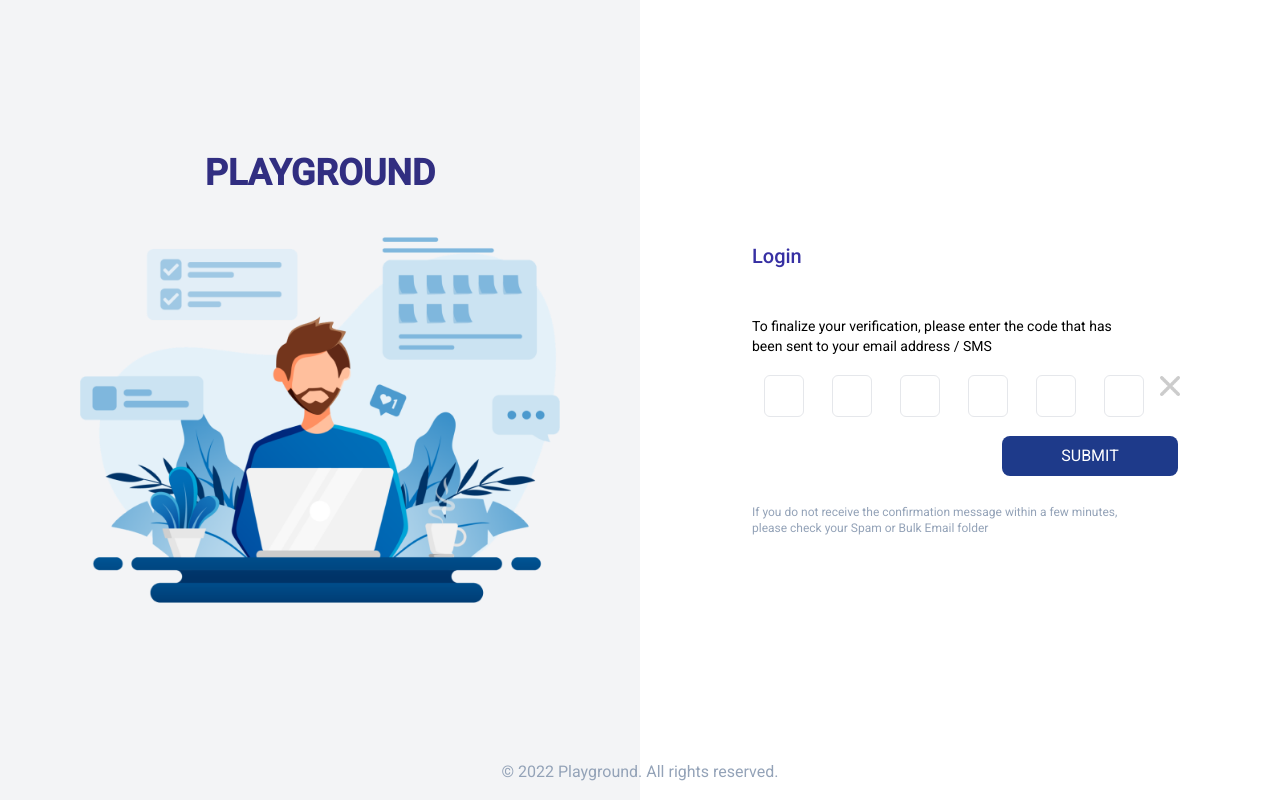
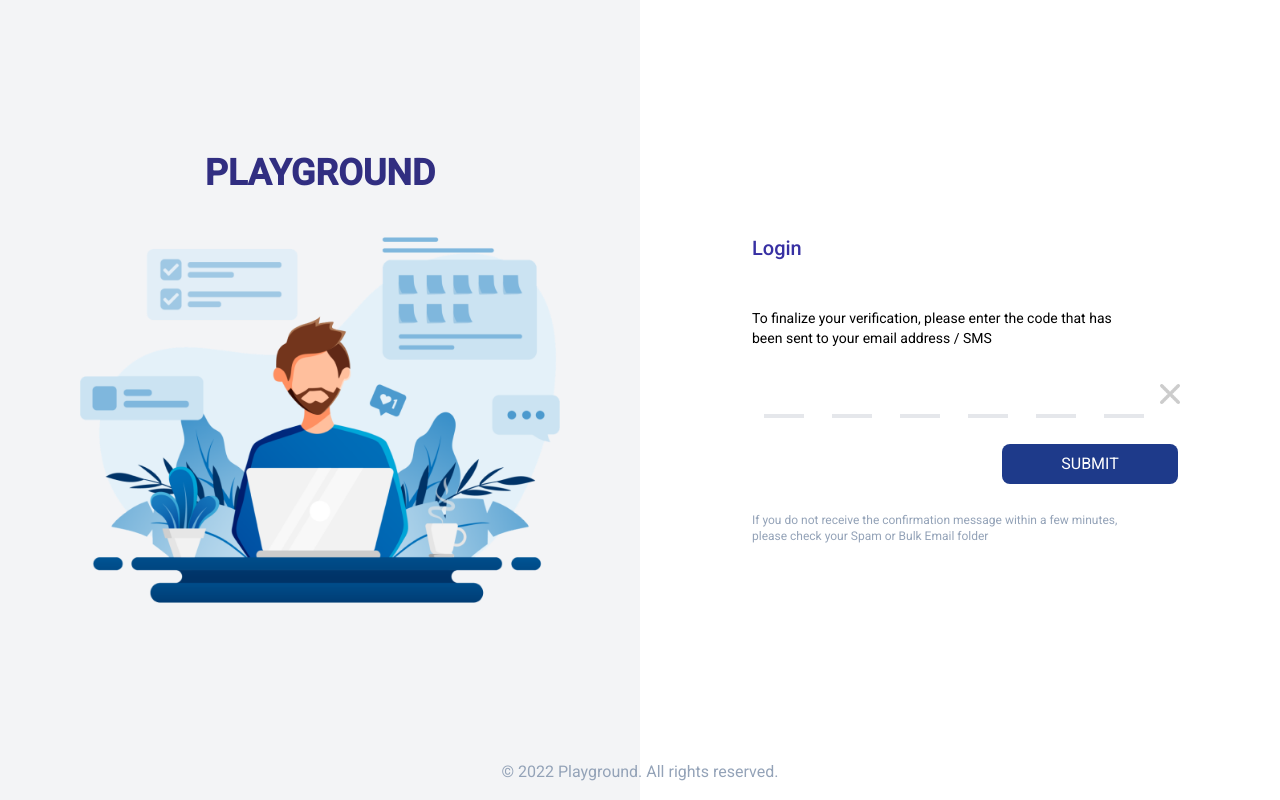
Before and after one commit to Karavarichyan/vueTest, a Vue app: page /otp in a window 1280 px wide. Built offline with nearby package versions, Linux system fonts and the light colour scheme.

Commit message:
minor changes

```diff
--- a/src/views/login/EmailView.vue
+++ b/src/views/login/EmailView.vue
@@ -10,8 +10,8 @@
     <BaseButton
       :processing="false"
       @click="sendCode"
-      :disabled="!email"
-      class="h-[40px] my-4 rounded-lg min-w-44 bg-blue-900 items-center text-white ml-[200px] font-roboto"
+      :disabled="!IstValidation"
+      class="h-[40px] my-4 rounded-lg min-w-44 bg-blue-900 items-center text-white ml-[160px] font-roboto"
       >SEND CODE</BaseButton
     >
     <!-- <p>{{x}}</p> -->
@@ -21,7 +21,7 @@
 <script setup>
 import BaseButton from '@/components/BaseButton.vue'
 import BaseInput from '@/components/BaseInput.vue'
-import { ref } from 'vue'
+import { ref ,computed} from 'vue'
 import { useRouter } from 'vue-router'
 const router = useRouter()
 
@@ -29,9 +29,13 @@ const sendCode = () => {
   if (!email.value.length) return
   // sendCode:{ path: '/:otp' },
   console.log('Entered email:', email.value)
-  startValidation.value = /^\w+([.-]?\w+)*@\w+([.-]?\w+)*(\.\w{2,3})+$/.test(email.value)
+  // startValidation.value = /^\w+([.-]?\w+)*@\w+([.-]?\w+)*(\.\w{2,3})+$/.test(email.value)
   router.push({ path: '/Otp', replace: true })
 }
+const IstValidation =  computed (() => {
+  if (startValidation.value){
+  return startValidation.value ? /^\w+([.-]?\w+)*@\w+([.-]?\w+)*(\.\w{2,3})+$/.test(email.value): null;}
+});
 
 const startValidation = ref(false)
 const email = ref('')
--- a/src/views/login/OtpView.vue
+++ b/src/views/login/OtpView.vue
@@ -12,10 +12,10 @@
         v-model="otpArray[n - 1]"
         type="text"
         maxlength="1"
-        class="border rounded-md w-10 p-2 ml-3 text-center"
+        class="border-b-4 w-10 p-2 ml-3 text-center outline-0"
       />
       <button @click="clearFields" class="pb-6 py-1 text-slate-400 rounded-md">
-        <img class="max-w-5" src="@/assets/icinx.png" alt="">
+        <img class="max-w-5 pt-4" src="@/assets/icinx.png" alt="">
       </button>
     </div>
 
@@ -87,10 +87,10 @@ function clearFields() {
 function checkOTP() {
   const children = container.value.children
   let flag = true
-
-  for (let i = 0; i < otpProps.length - 1; i++) {
+// lenght-1 er
+  for (let i = 0; i < otpProps.length ; i++) {
     if (otpArray.value[i] == null) {
-      children[i].classList.add('border-red-500')
+      children[i].classList.add('border-blue-800')
       flag = false
     } else {
       children[i].classList.remove('border-red-500')
```
